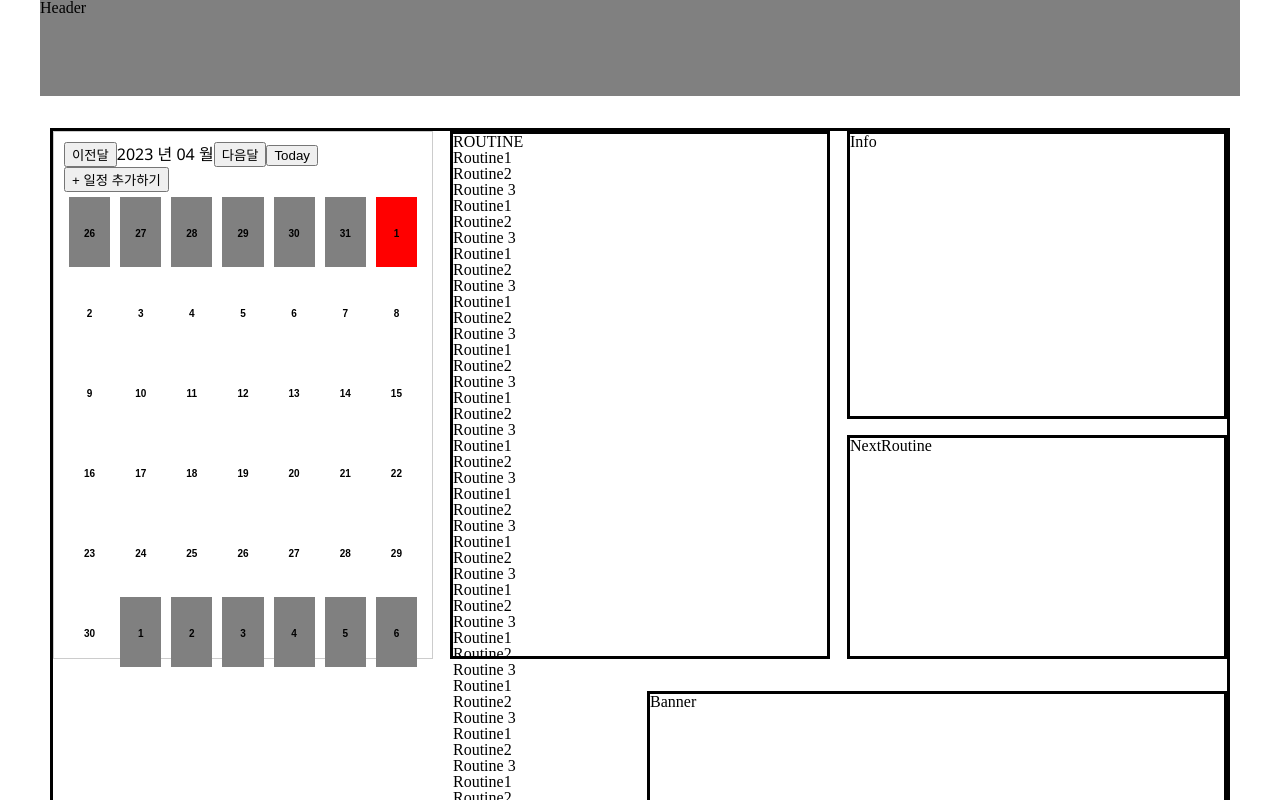
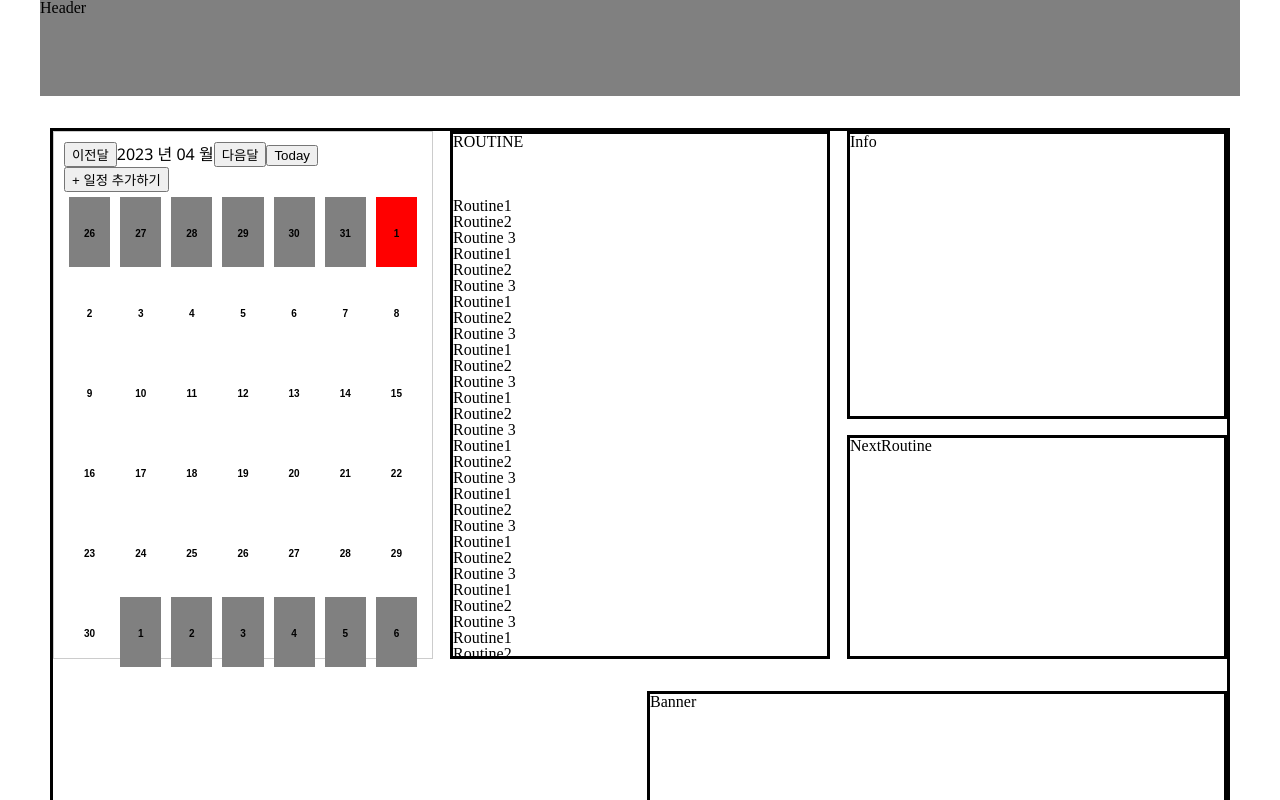
Before and after one commit to Techeer-FM-Studio/frontend, a Next.js app: page / in a window 1280 px wide. Shown: the top 800 px of the page. Built offline with nearby package versions, Linux system fonts and the light colour scheme.

Commit message:
design: 추가한 주석에 맞는 디자인 적용, 스크롤 바 숨김 디자인 적용

```diff
--- a/src/styles/components/routine/RoutineLayout.module.scss
+++ b/src/styles/components/routine/RoutineLayout.module.scss
@@ -2,3 +2,35 @@
 // 상단(Routine 글자) : Width 380, Height 64
 // 하단(Routine 목록) : Width 380, Height Auto
 // Overflow 시에 스크롤을 통해 내리기
+
+/* Hide scrollbar for Chrome, Safari and Opera */
+.RoutineLayoutBottom::-webkit-scrollbar {
+  display: none;
+}
+
+/* Hide scrollbar for IE, Edge and Firefox */
+.RoutineLayoutBottom {
+  -ms-overflow-style: none; /* IE and Edge */
+  scrollbar-width: none; /* Firefox */
+}
+
+/* Hide scrollbar for all browsers except Firefox */
+@media (hover: none) and (pointer: coarse),
+  (-webkit-min-device-pixel-ratio: 1.5),
+  (min-resolution: 120dpi) {
+  .RoutineLayoutBottom::-webkit-scrollbar {
+    display: none;
+  }
+}
+
+.RoutineLayout {
+  width: 38rem;
+  height: 52.8rem;
+  .RoutineLayoutTop {
+    height: 6.4rem; /* 고정 높이 */
+  }
+  .RoutineLayoutBottom {
+    height: 46.4rem;
+    overflow: scroll;
+  }
+}
```
